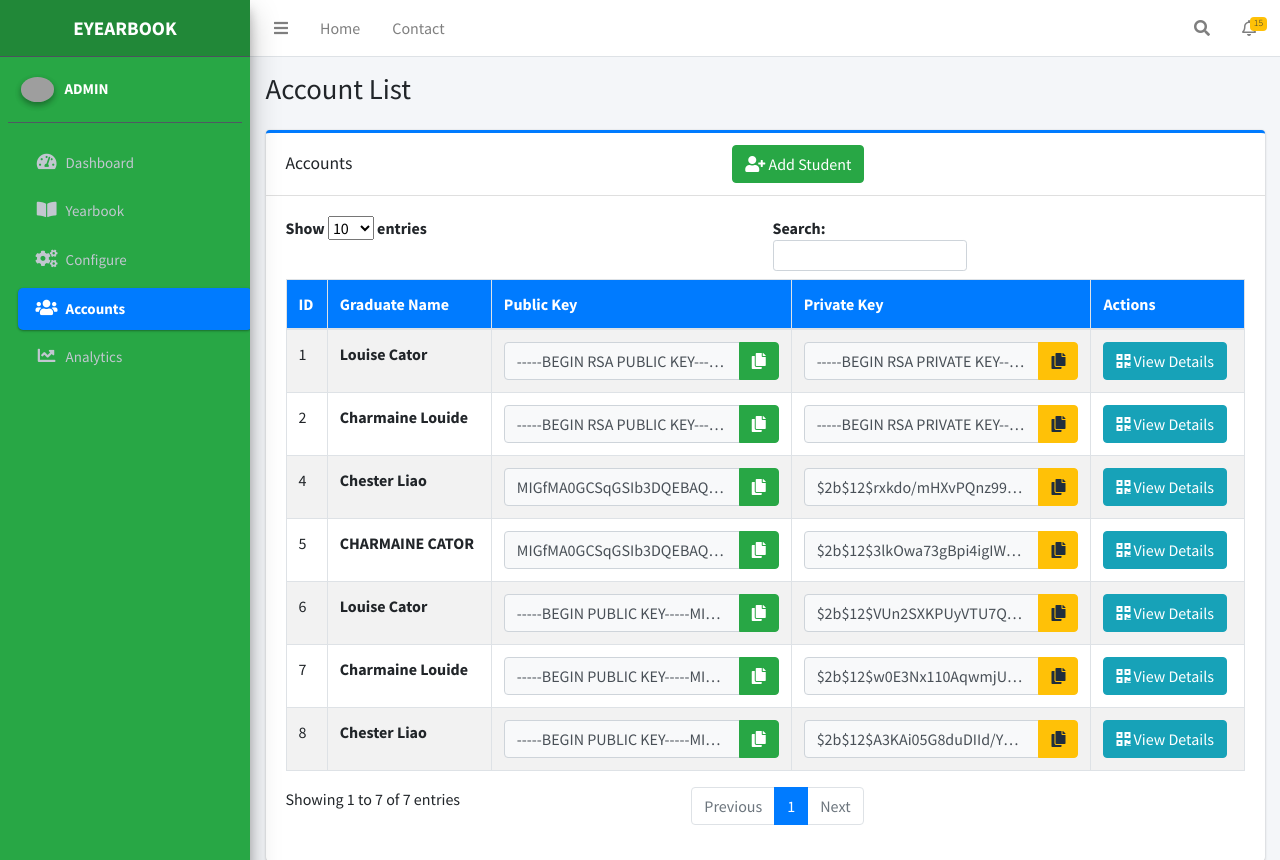
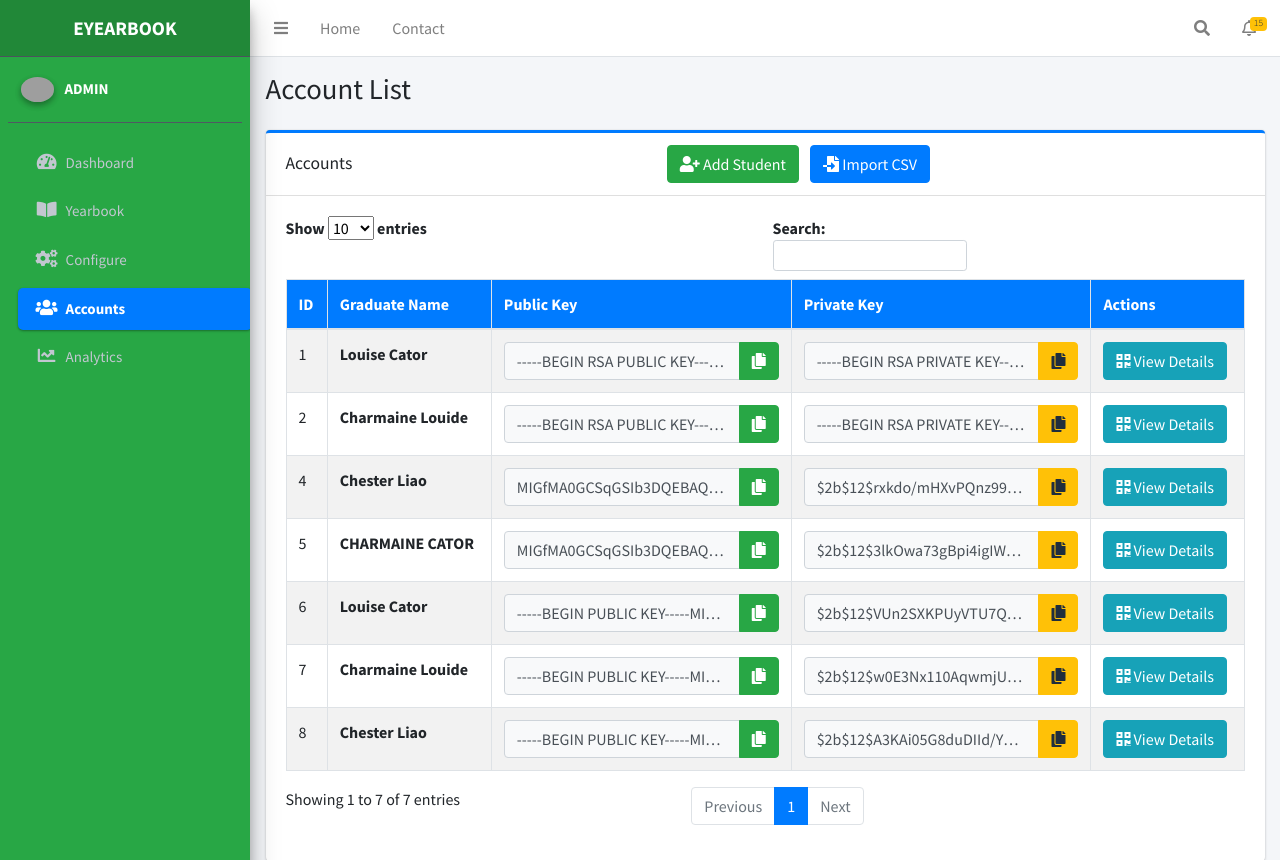
Before and after one commit to xxiimcha/eyearbook, a Django app: page /accounts/ in a window 1280 px wide. Shown: the top 860 px of the page. Run offline with Django 5.2, Linux system fonts and the light colour scheme; data comes from the database, SQL or seed files in the repository; both versions use the stored data as it was after the commit; some libraries are stand-ins or nearby versions; grey boxes are pictures that could not be loaded.

Commit message:
Import CSV added

```diff
--- a/main/templates/main/accounts/account_list.html
+++ b/main/templates/main/accounts/account_list.html
@@ -11,10 +11,15 @@
 {% block content %}
 <div class="card card-outline card-primary">
     <div class="card-header d-flex justify-content-between align-items-center">
-        <h3 class="card-title">Accounts</h3>
-        <a href="{% url 'add_student' %}" class="btn btn-success">
-            <i class="fas fa-user-plus"></i> Add Student
-        </a>
+        <h3 class="card-title mb-0">Accounts</h3>
+        <div>
+            <a href="{% url 'add_student' %}" class="btn btn-success mr-2">
+                <i class="fas fa-user-plus"></i> Add Student
+            </a>
+            <a href="{% url 'import_student' %}" class="btn btn-primary">
+                <i class="fas fa-file-import"></i> Import CSV
+            </a>
+        </div>
     </div>
     <div class="card-body">
         <table id="accountTable" class="table table-bordered table-striped">
--- a/main/urls.py
+++ b/main/urls.py
@@ -26,6 +26,7 @@ urlpatterns = [
     path('accounts/', views.account_list, name='account_list'),
     path('accounts/add-student/', views.add_student_view, name='add_student'),
     path('get_qr_code/<int:account_id>/', views.get_qr_code_data, name='view_public_key'),
+    path('accounts/import/', views.import_student_view, name='import_student'),
 
     # Yearbook Module
     path('yearbook/', views.select_batch, name='select_batch'),
--- a/main/views.py
+++ b/main/views.py
@@ -15,6 +15,7 @@ from django.contrib.auth import authenticate, login
 from django.contrib.auth.decorators import login_required
 import bcrypt
 import json
+import csv
 from django.contrib.auth import get_user_model  # Import this
 
 def landing_page(request):
@@ -425,3 +426,50 @@ def add_student_view(request):
         return redirect('account_list')
 
     return render(request, 'main/accounts/add_student.html', {'batches': batches})
+
+
+def import_student_view(request):
+    if request.method == "POST":
+        csv_file = request.FILES.get("csv_file")
+
+        if not csv_file.name.endswith('.csv'):
+            messages.error(request, "Please upload a valid CSV file.")
+            return redirect("import_student")
+
+        decoded_file = csv_file.read().decode('utf-8').splitlines()
+        reader = csv.DictReader(decoded_file)
+
+        for row in reader:
+            graduate = Graduate.objects.create(
+                first_name=row['first_name'],
+                middle_name=row.get('middle_name', ''),
+                last_name=row['last_name'],
+                course=row['course'],
+                email=row['email'],
+                contact=row['contact'],
+                address=row['address'],
+                batch_id=row['batch_id'],
+            )
+
+            private_key = rsa.generate_private_key(public_exponent=65537, key_size=1024)
+            private_key_pem = private_key.private_bytes(
+                encoding=serialization.Encoding.PEM,
+                format=serialization.PrivateFormat.TraditionalOpenSSL,
+                encryption_algorithm=serialization.NoEncryption()
+            )
+            public_key = private_key.public_key()
+            public_key_pem = public_key.public_bytes(
+                encoding=serialization.Encoding.PEM,
+                format=serialization.PublicFormat.SubjectPublicKeyInfo
+            )
+
+            Account.objects.create(
+                graduate=graduate,
+                public_key=public_key_pem.decode(),
+                private_key=bcrypt.hashpw(private_key_pem, bcrypt.gensalt()).decode()
+            )
+
+        messages.success(request, "Students successfully imported.")
+        return redirect("account_list")
+
+    return render(request, "main/accounts/import_student.html")
```
Also changed, not shown: main/templates/main/accounts/import_student.html (added, +15 -0 lines), db.sqlite3.
